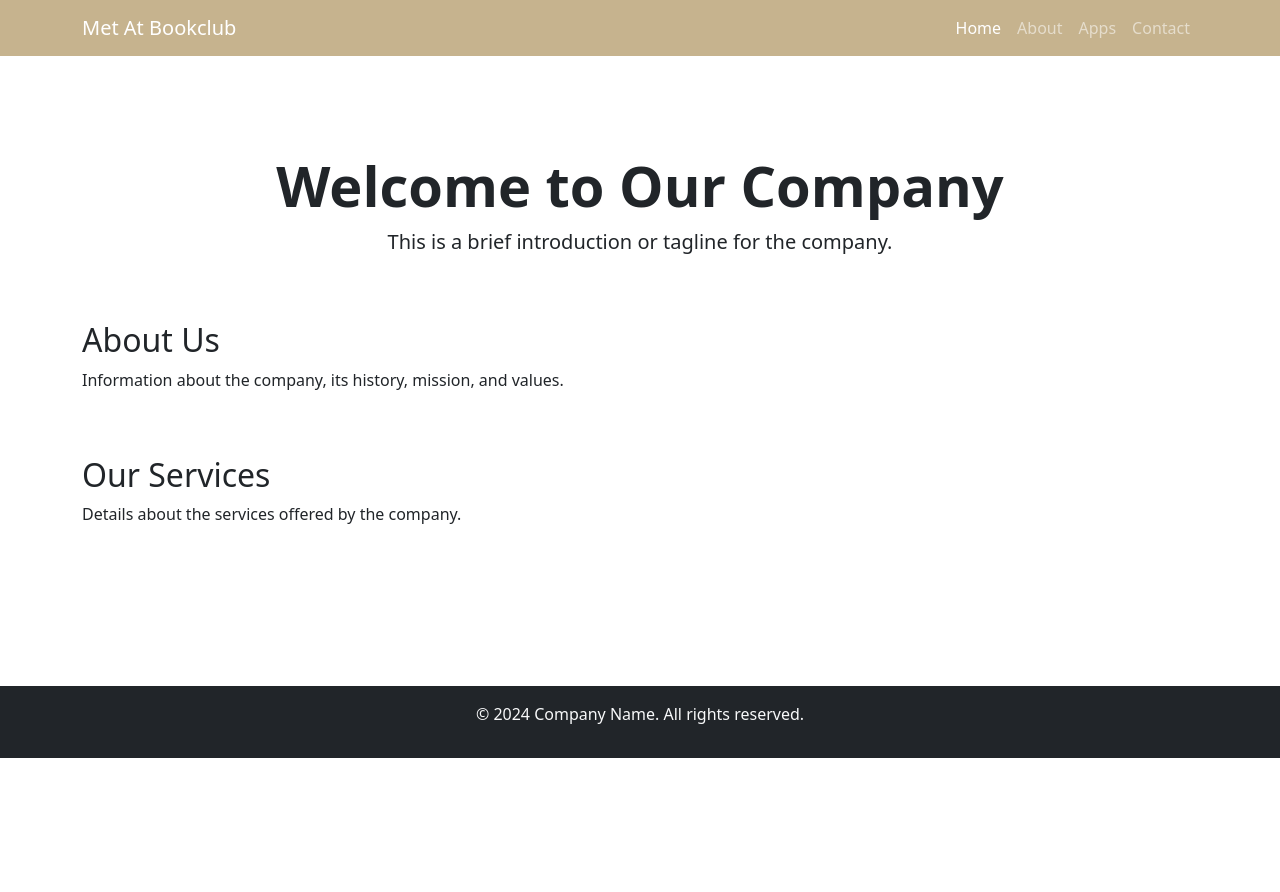
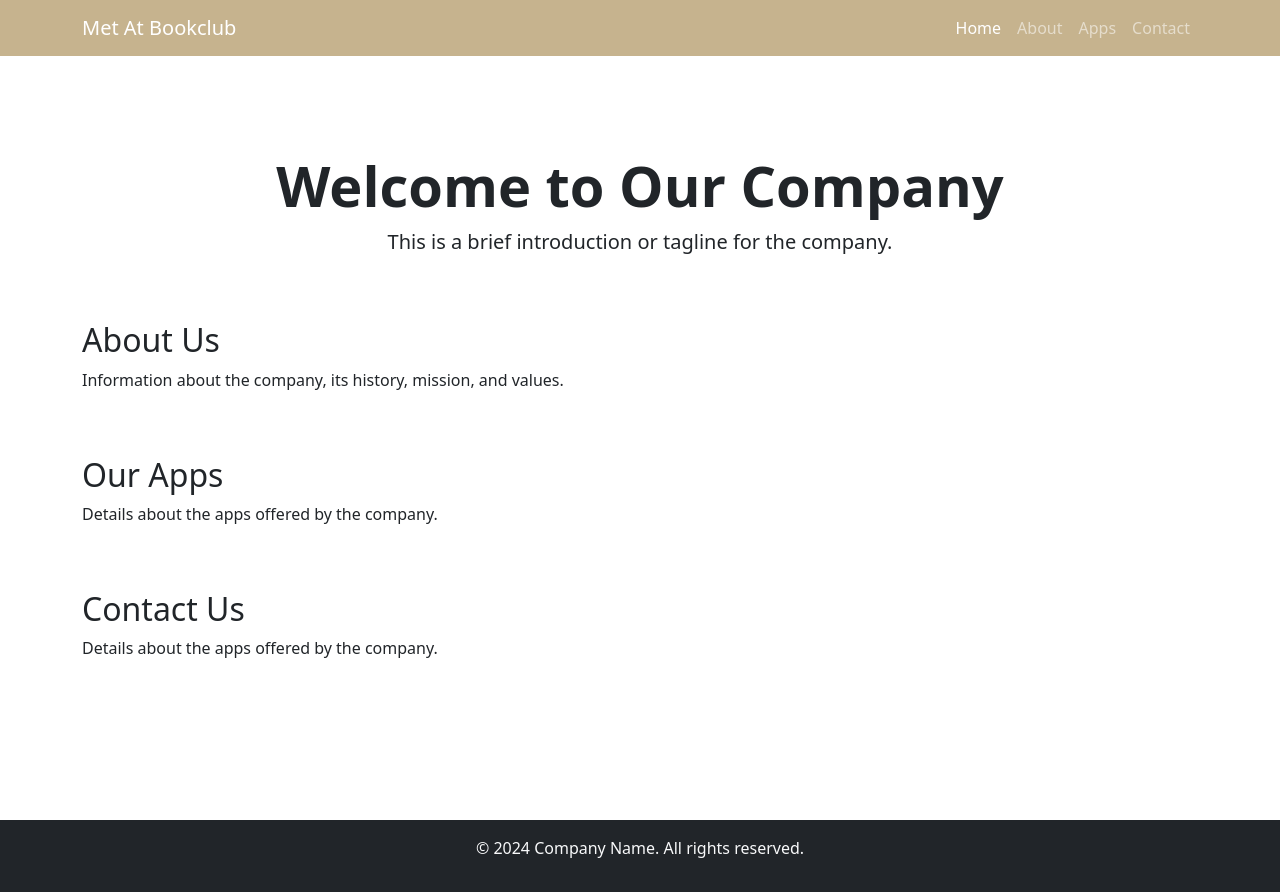
Before and after one commit to TiannaLopes/bookclub-web, a Vue app: page / in a window 1280 px wide. Before the commit the page ends 800 px from the top, so only its background shows below. Built offline with nearby package versions, Linux system fonts and the light colour scheme.

Commit message:
Policy routing etc...

```diff
--- a/src/components/HeaderView.vue
+++ b/src/components/HeaderView.vue
@@ -11,7 +11,7 @@
             <a class="nav-link active" aria-current="page" href="#home">Home</a>
           </li>
           <li class="nav-item">
-            <a class="nav-link" href="#about">About</a>
+           <a class="nav-link" href="#about">About</a>
           </li>
           <li class="nav-item">
             <a class="nav-link" href="#services">Apps</a>
--- a/src/views/HomeView.vue
+++ b/src/views/HomeView.vue
@@ -4,21 +4,32 @@
       <div class="row mb-5">
         <div class="col text-center">
           <h2 class="display-4 fw-bold hero-title">Welcome to Our Company</h2>
-          <p class="lead">This is a brief introduction or tagline for the company.</p>
+          <p class="lead">
+            This is a brief introduction or tagline for the company.
+          </p>
         </div>
       </div>
 
       <div class="row mb-5" id="about">
         <div class="col">
           <h2>About Us</h2>
-          <p>Information about the company, its history, mission, and values.</p>
+          <p>
+            Information about the company, its history, mission, and values.
+          </p>
         </div>
       </div>
 
-      <div class="row mb-5" id="services">
+      <div class="row mb-5" id="apps">
         <div class="col">
-          <h2>Our Services</h2>
-          <p>Details about the services offered by the company.</p>
+          <h2>Our Apps</h2>
+          <p>Details about the apps offered by the company.</p>
+        </div>
+      </div>
+
+        <div class="row mb-5" id="contact">
+        <div class="col">
+          <h2>Contact Us</h2>
+          <p>Details about the apps offered by the company.</p>
         </div>
       </div>
     </div>
@@ -27,9 +38,8 @@
 
 <script>
 export default {
-  name: 'HomePage'
-}
+  name: "HomePage",
+};
 </script>
 
-<style scoped>
-</style>
+<style scoped></style>
```
Also changed, not shown: src/components/FooterView.vue (+5 -6 lines), src/router/index.js (+25 -19 lines), src/views/PrivacyPolicyView.vue (added, +11 -0 lines).
